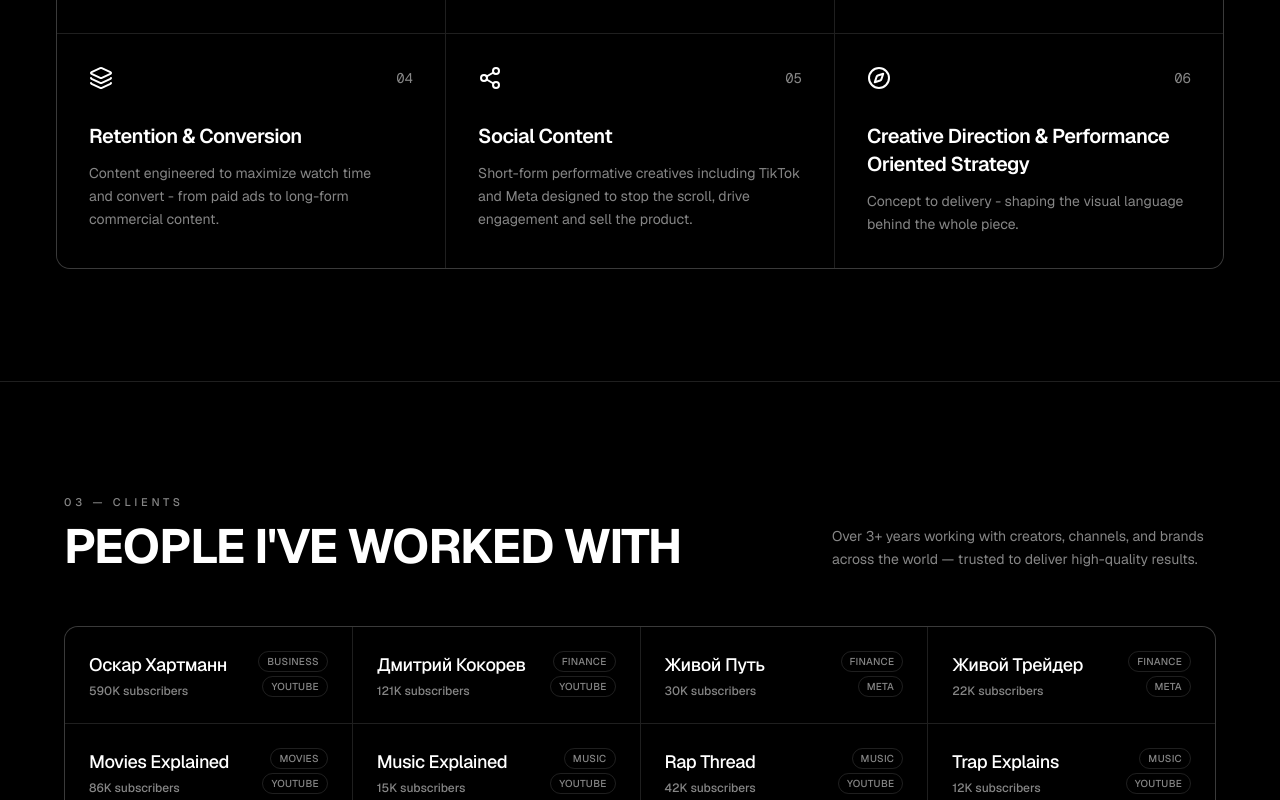
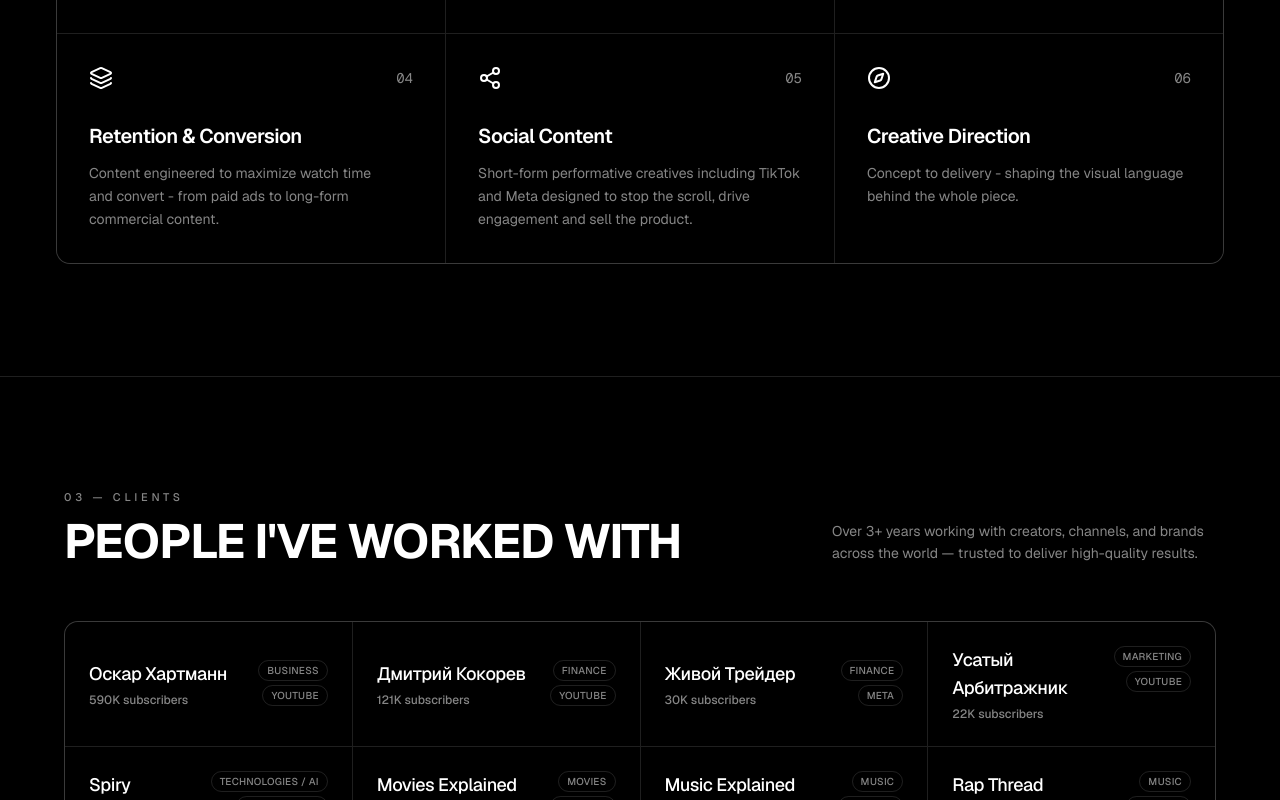
Before and after one commit to yanagitanaga/stockholm, a Next.js app: page / in a window 1280 px wide. Shown: the part 2960-3760 px from the top of the page. Built offline with nearby package versions, Linux system fonts and the light colour scheme.

Commit message:
update clients and services

```diff
--- a/components/clients.tsx
+++ b/components/clients.tsx
@@ -1,17 +1,17 @@
 const clients = [
   { name: 'Оскар Хартманн', subs: '590K', niche: 'Business', platform: 'YouTube' },
   { name: 'Дмитрий Кокорев', subs: '121K', niche: 'Finance', platform: 'YouTube' },
-  { name: 'Живой Путь', subs: '30K', niche: 'Finance', platform: 'Meta' },
-  { name: 'Живой Трейдер', subs: '22K', niche: 'Finance', platform: 'Meta' },
+  { name: 'Живой Трейдер', subs: '30K', niche: 'Finance', platform: 'Meta' },
+  { name: 'Усатый Арбитражник', subs: '22K', niche: 'Marketing', platform: 'YouTube' },
+  { name: 'Spiry', subs: '19K', niche: 'Technologies / AI', platform: 'Meta / TikTok' },
   { name: 'Movies Explained', subs: '86K', niche: 'Movies', platform: 'YouTube' },
-  { name: 'Music Explained', subs: '15K', niche: 'Music', platform: 'YouTube' },
+  { name: 'Music Explained', subs: '16K', niche: 'Music', platform: 'YouTube' },
   { name: 'Rap Thread', subs: '42K', niche: 'Music', platform: 'YouTube' },
-  { name: 'Trap Explains', subs: '12K', niche: 'Music', platform: 'YouTube' },
-  { name: 'Wishmaster', subs: '55K', niche: 'Technologies / News', platform: 'YouTube' },
+  { name: 'Wishmaster', subs: '55K', niche: 'Technologies / AI', platform: 'YouTube' },
   { name: 'irwwwin', subs: '68K', niche: 'Movies', platform: 'YouTube' },
-  { name: 'ADDIS', subs: '3K', niche: 'Entertainment Show', platform: 'YouTube' },
+  { name: 'ADDIS', subs: '3K', niche: 'Entertainment', platform: 'YouTube' },
   { name: 'ESN Golf', subs: '35K', niche: 'Sports', platform: 'YouTube' },
-  { name: 'yuri.ai', subs: '92K', niche: 'Technologies / AI', platform: 'Meta' },
+  { name: 'yuri.ai', subs: '92K', niche: 'Technologies / AI', platform: 'Meta / TikTok' },
   { name: 'dvdnl', subs: '9K', niche: 'Fashion & Style', platform: 'Meta' },
   { name: 'makeichyk', subs: '2K', niche: 'Real Estate', platform: 'TikTok' },
   { name: 'мелоч', subs: '143K', niche: 'Entertainment', platform: 'YouTube' },
--- a/components/services.tsx
+++ b/components/services.tsx
@@ -22,7 +22,7 @@ const services = [
   },
   {
     no: '03',
-    title: 'UI/UX Design',
+    title: 'UX/UI Design',
     icon: Sparkles,
     desc: 'Interface systems and user flows — wireframe to high-fidelity prototype in Figma.',
   },
@@ -40,7 +40,7 @@ const services = [
   },
   {
     no: '06',
-    title: 'Creative Direction & Performance Oriented Strategy',
+    title: 'Creative Direction',
     icon: Compass,
     desc: 'Concept to delivery - shaping the visual language behind the whole piece.',
   },
```
